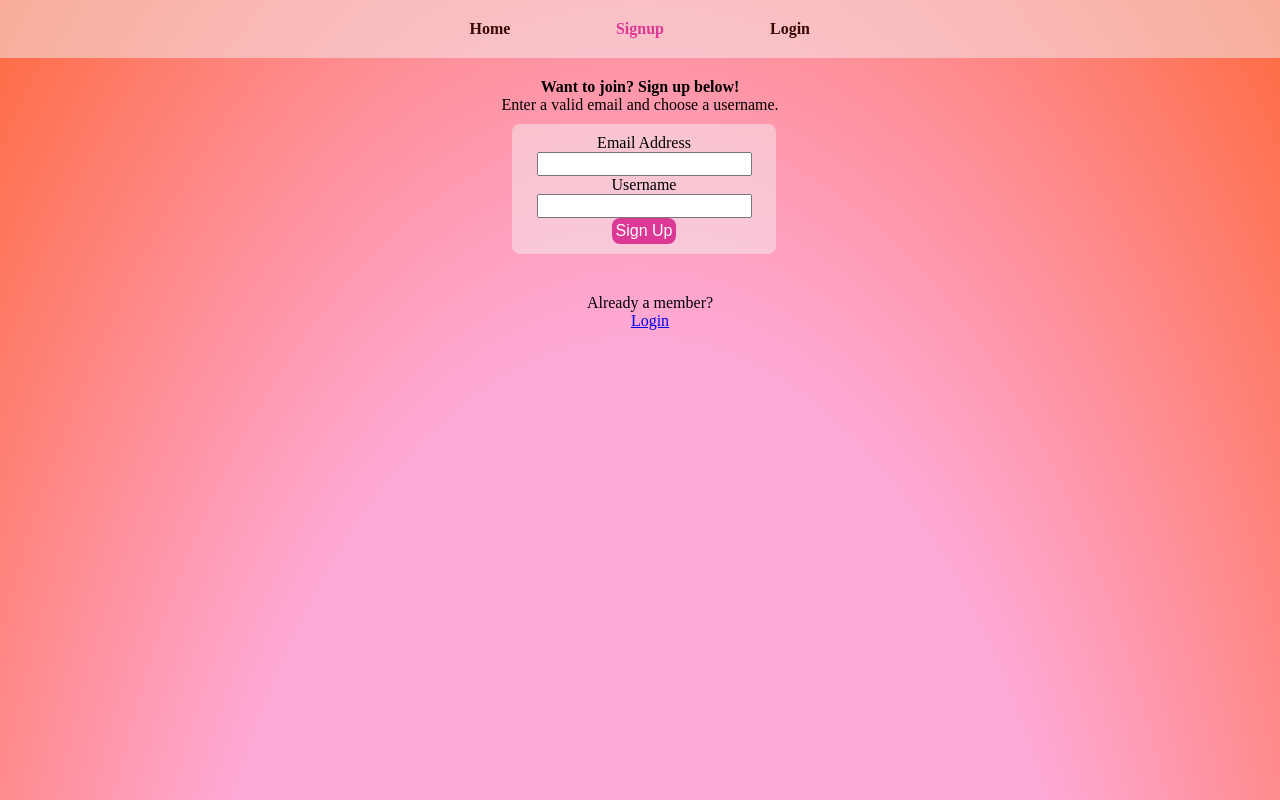
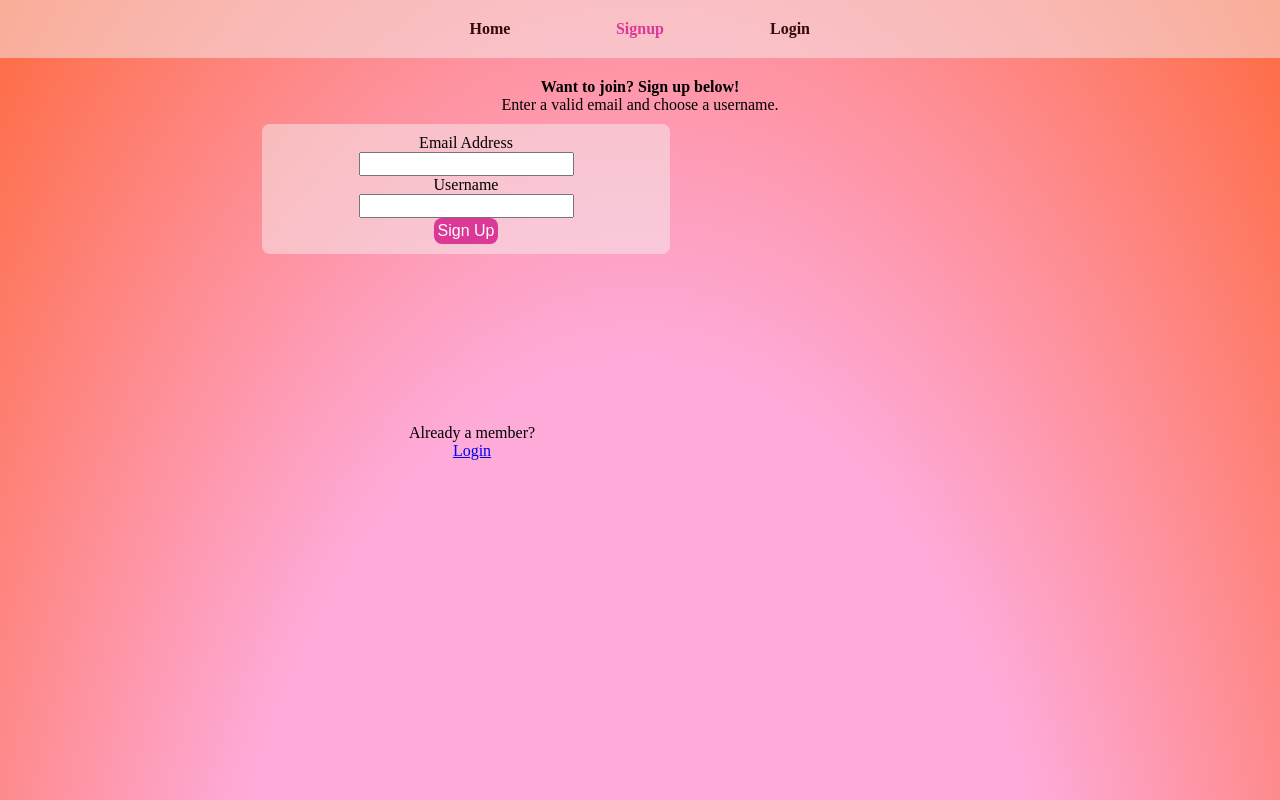
Before and after one commit to holliscrowder/pensyv-website, a React (Create React App) app in the folder client/: page /signup in a window 1280 px wide. Shown: the top 800 px of the page. Built offline with nearby package versions, Linux system fonts and the light colour scheme; no server answers.

Commit message:
more css fixes

```diff
--- a/client/src/components/LeaveForm.css
+++ b/client/src/components/LeaveForm.css
@@ -6,8 +6,8 @@
 
 .leave form {
     background-color: rgb(246, 240, 240, 0.5);
-    margin-left: min(30%, 10px);
+    margin-left: 20%;
     border-radius: 8px;
     padding: 10px 4px;
-    min-width: min(40%, 200px);
+    width: min(60%, 300px);
 }
--- a/client/src/pages/Leave.js
+++ b/client/src/pages/Leave.js
@@ -7,7 +7,7 @@ function Leave() {
         <>
             <div className = "leave">
                 <h2 className = "leave">You can remove your user profile and all associated data from Pensyv at any time!</h2>
-                <p className = "leave"> *** <b className = "leave">NOTE</b> ***</p>
+                <p className = "leave"><b className = "leave"> *** NOTE ***</b></p>
                 <p className = "leave"><b className = "leave">Your data will be permanently deleted with no recovery.</b></p>
                 <p className = "leave">Please re-enter email and username to confirm profile removal.</p>
             </div>
--- a/client/src/pages/Login.css
+++ b/client/src/pages/Login.css
@@ -7,15 +7,15 @@
     text-align: center;
     padding: 10px 4px;
     background-color: rgb(246, 240, 240, 0.5);
-    width: 20%;
-    position: absolute; left: 40%;
+    /* position: absolute; left: 40%; */
+    margin-left: 20%;
     border-radius: 8px;
-    min-width: 200px;
+    width: min(60%, 300px);
 }
 
 .main {
     display: flex;
     width: 40%;
-    min-width: 200px;
+    width: min(60%, 300px);
     min-height: 400px;
 }
--- a/client/src/pages/Profile.css
+++ b/client/src/pages/Profile.css
@@ -8,7 +8,8 @@
     text-align: center;
     padding: 1%;
     margin-top: min(36px, 25%);
-    min-width: min(100%, 150px);
+    width: min(60%, 300px);
+    margin-left: 20%;
 }
 
 .profile {
--- a/client/src/pages/Profile.js
+++ b/client/src/pages/Profile.js
@@ -26,7 +26,7 @@ function Profile() {
       }, []);
 
 
-if (isUpdated === false & user) {
+if (isUpdated === false) {
     return (
         <>
             <div className = "profile_header">
@@ -41,7 +41,7 @@ if (isUpdated === false & user) {
         </>
       );
     }
-else if (isUpdated === true & user) {
+else if (isUpdated === true) {
         return (
             <div className = "updated">
                 <p>Profile Updated! What would you like to do next?</p>
@@ -57,7 +57,7 @@ else if (isUpdated === true & user) {
             </div>
             )
     }
-  else {
+  else if (!user) {
     return (
       <div>
         <p>Whoops! Something went wrong.</p>
--- a/client/src/pages/Signup.css
+++ b/client/src/pages/Signup.css
@@ -9,17 +9,17 @@
     text-align: center;
     padding: 10px 4px;
     background-color: rgb(246, 240, 240, 0.5);
-    width: 20%;
-    position: absolute; left: 40%;
+    /* width: 20%; */
+    margin-left: 20%;
     border-radius: 8px;
-    min-width: 200px;
+    width: min(60%, 400px);
 }
 
 .login_instead {
     text-align: center;
     padding: 10px 10px 10px 10px;
-    position: absolute; left: 40%;
-    width: 20%;
+    margin-left: 20%;
+    width: min(60%, 400px);
     margin-top: 160px;
 
 }
--- a/client/src/pages/Survey.css
+++ b/client/src/pages/Survey.css
@@ -38,7 +38,7 @@
 }
 
 .main {
-    min-width: min(100%, 250px);
+    width: min(100%, 250px);
     min-height: 600px;
     margin-top: min(36px, 25%);
 }
```
